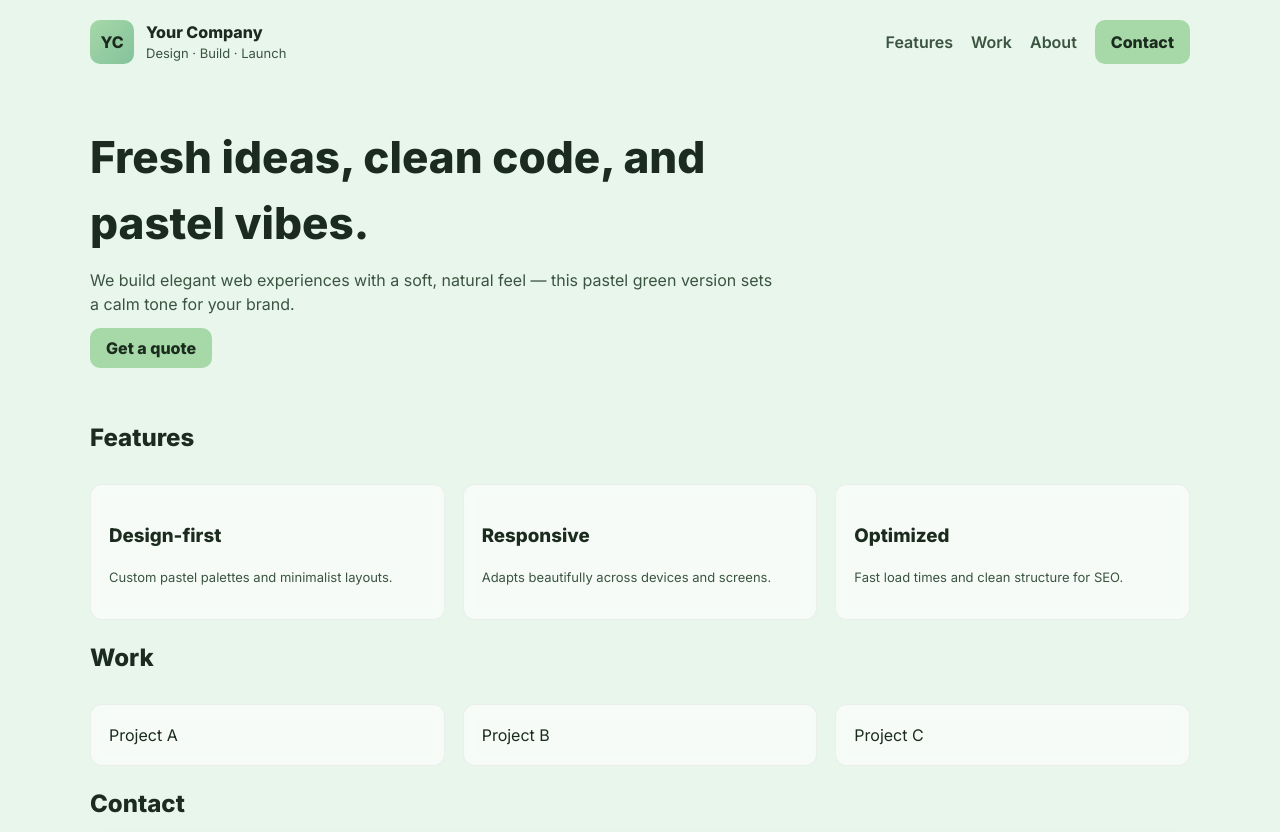
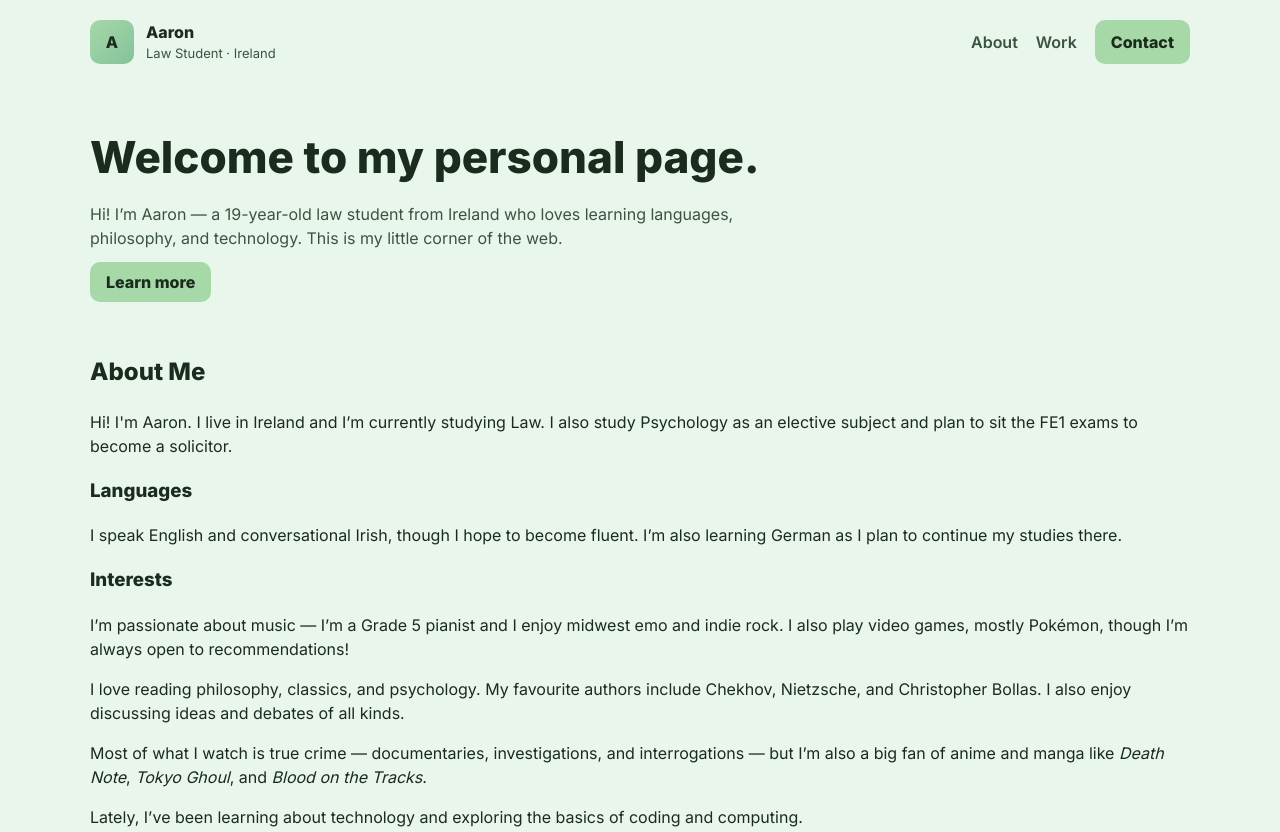
Before and after one commit to aceguyaaron/Aaron-s-Website-, a plain HTML site: page index.html in a window 1280 px wide. Shown: the top 832 px of the page. Drawn offline with Linux system fonts and the light colour scheme.

Commit message:
Update index.html

```diff
--- a/index.html
+++ b/index.html
@@ -7,7 +7,7 @@ Pastel green variant theme.
 <head>
   <meta charset="utf-8" />
   <meta name="viewport" content="width=device-width,initial-scale=1" />
-  <title>Your Company — Pastel Green Theme</title>
+  <title>Aaron — Personal Website</title>
   <link href="https://fonts.googleapis.com/css2?family=Inter:wght@300;400;600;800&display=swap" rel="stylesheet">
   <style>
     :root{
@@ -59,18 +59,17 @@ Pastel green variant theme.
   <div class="container">
     <header>
       <div class="brand">
-        <div class="logo">YC</div>
+        <div class="logo">A</div>
         <div>
-          <div style="font-weight:700">Your Company</div>
-          <div class="small">Design · Build · Launch</div>
+          <div style="font-weight:700">Aaron</div>
+          <div class="small">Law Student · Ireland</div>
         </div>
       </div>
       <div>
         <button class="nav-toggle" aria-expanded="false" id="navToggle">☰</button>
         <nav id="mainNav">
-          <a href="#features">Features</a>
+          <a href="#about">About</a>
           <a href="#work">Work</a>
-          <a href="#about">About</a>
           <a href="#contact" class="btn">Contact</a>
         </nav>
       </div>
@@ -79,19 +78,24 @@ Pastel green variant theme.
     <main>
       <section class="hero">
         <div>
-          <h1>Fresh ideas, clean code, and pastel vibes.</h1>
-          <p>We build elegant web experiences with a soft, natural feel — this pastel green version sets a calm tone for your brand.</p>
-          <a class="btn" href="#contact">Get a quote</a>
+          <h1>Welcome to my personal page.</h1>
+          <p>Hi! I’m Aaron — a 19-year-old law student from Ireland who loves learning languages, philosophy, and technology. This is my little corner of the web.</p>
+          <a class="btn" href="#about">Learn more</a>
         </div>
       </section>
 
-      <section id="features">
-        <h2>Features</h2>
-        <div class="features">
-          <div class="feature"><h3>Design-first</h3><p class="small">Custom pastel palettes and minimalist layouts.</p></div>
-          <div class="feature"><h3>Responsive</h3><p class="small">Adapts beautifully across devices and screens.</p></div>
-          <div class="feature"><h3>Optimized</h3><p class="small">Fast load times and clean structure for SEO.</p></div>
-        </div>
+      <section id="about">
+        <h2>About Me</h2>
+        <p>Hi! I'm Aaron. I live in Ireland and I’m currently studying Law. I also study Psychology as an elective subject and plan to sit the FE1 exams to become a solicitor.</p>
+
+        <h3>Languages</h3>
+        <p>I speak English and conversational Irish, though I hope to become fluent. I’m also learning German as I plan to continue my studies there.</p>
+
+        <h3>Interests</h3>
+        <p>I’m passionate about music — I’m a Grade 5 pianist and I enjoy midwest emo and indie rock. I also play video games, mostly Pokémon, though I’m always open to recommendations!</p>
+        <p>I love reading philosophy, classics, and psychology. My favourite authors include Chekhov, Nietzsche, and Christopher Bollas. I also enjoy discussing ideas and debates of all kinds.</p>
+        <p>Most of what I watch is true crime — documentaries, investigations, and interrogations — but I’m also a big fan of anime and manga like <em>Death Note</em>, <em>Tokyo Ghoul</em>, and <em>Blood on the Tracks</em>.</p>
+        <p>Lately, I’ve been learning about technology and exploring the basics of coding and computing.</p>
       </section>
 
       <section id="work">
@@ -118,7 +122,7 @@ Pastel green variant theme.
     </main>
 
     <footer>
-      <div class="small">© Your Company — Calmly built with care.</div>
+      <div class="small">© 2025 Aaron — Calmly built with care.</div>
     </footer>
   </div>
 </body>
```
